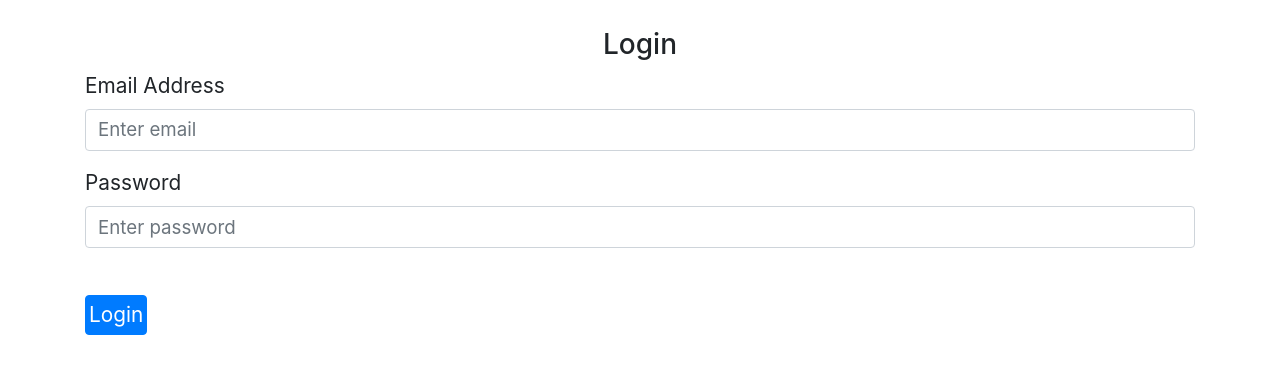
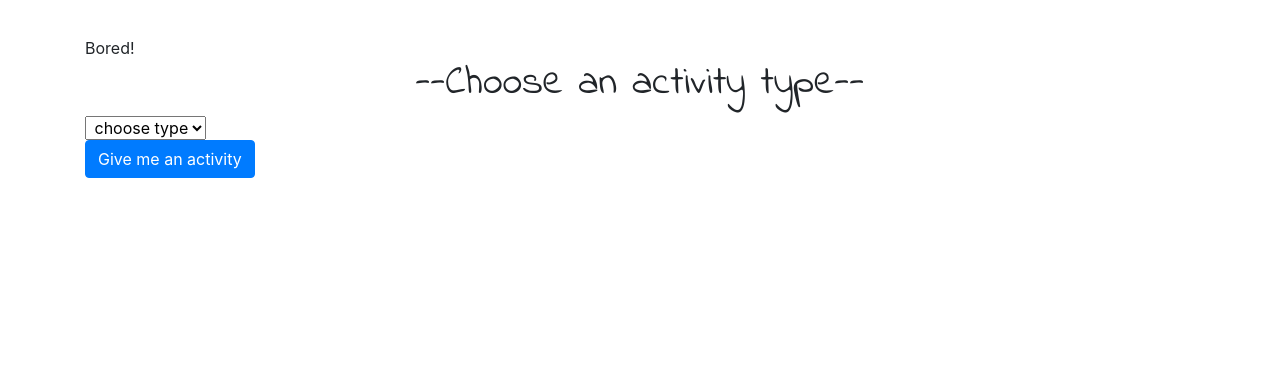
Before and after one commit to Tu-Code/Bored_API, a Flask app: page / in a window 1280 px wide. Shown: the part 56-430 px from the top of the page. Run offline with Flask 2, Linux system fonts and the light colour scheme; the visitor is signed in with stand-in values (Sample User, id 1); some libraries are stand-ins or nearby versions; some web fonts are replaced.

Commit message:
Update home.html

```diff
--- a/foodie/templates/home.html
+++ b/foodie/templates/home.html
@@ -1,31 +1,51 @@
-{% extends "base.html" %} {% block title %}Login{% endblock %}
+{% extends 'base.html' %}
 {% block content %}
-<form method="POST" style='font-size: 1.3em;'>
-     <!-- <h3 align="center">Login</h3> -->
-     <div class="form-group">
-       <label for="email">Email Address</label>
-       <input
-         type="email"
-         class="form-control"
-         id="email"
-         name="email"
-         placeholder="Enter email"
-         style='font-size: 0.9em;'
-       />
-     </div>
-     <div class="form-group">
-       <label for="password">Password</label>
-       <input
-         type="password"
-         class="form-control"
-         id="password"
-         name="password"
-         placeholder="Enter password"
-         style='font-size: 0.9em;'
-       />
-     </div>
-     <br />
-     <button type="submit"  style='padding: 3px; font-size: 1em;' class="btn btn-primary">Login</button>
-   </form>
- </div>
+    <div id = 'body'>
+        <!-- <div id = 'display_row'> -->
+
+                <form  id='form' method='POST'  url_for('home') >
+
+                    <div id='bored'><span>Bored!</span></div>
+
+                        <h1 id = 'choose' style="display: flex; justify-content: center;  font-family: 'Indie Flower', cursive;">--Choose an activity type--</h1>
+                        <div id='display_row'>
+                            <div class="select">
+                            <select name="activity" id="activity">
+                                        {% if data %}
+                                            <option class="dropdown-item border-radius-md" value="choose" selected='selected' disabled='disabled'>&nbsp {{ data[ "type" ] }} </option>
+                                        {% else %}
+                                            <option class="dropdown-item border-radius-md" value="choose" selected='selected' disabled='disabled'> &nbspchoose type </option>
+                                        {% endif %}
+                                        <option value="charity">&nbspcharity</option>
+                                        <option value="cooking">&nbspcooking</option>
+                                        <option value="relaxation">&nbsprelaxation</option>
+                                        <option value="music">&nbspmusic</option>
+                                        <option value="busywork">&nbspbusy work</option>
+                                        <option value="recreational">&nbsprecreational</option>
+                                        <option value="social">&nbspsocial</option>
+                                        <option value="diy">&nbspdiy</option>
+                            </select>
+                            </div>
+                            <button class="btn btn-primary" id='butt' type="submit">Give me an activity</button>
+                        </div>
+                </form>
+
+
+                {%if data != None%}
+                <div id='showActivity' style="font-size: 1.6em; font-family: 'Indie Flower', cursive;" >
+                    <div style='width: 420px; word-wrap: break-word;'><span>Activity: </span>{{ data [ 'activity' ] }}</div>
+                    <div><span>Activity-type: </span>{{ data [ 'type' ] }}</div>
+                    <div><span>Number of people needed: </span>{{ data['participants'] }}</div>
+                    <div><span>Price: </span>{{ data['price'] }}</div>
+                    {% if data['link']|length %}
+                        <div><span>Link: </span>{{ data['link'] }}</div>
+                    {% endif %}
+                    <div><span><a id='butt' href="/saved?aid={{ data['id'] }}" style='width: 40%; margin-left: 30%;' class="btn btn-secondary" >Save Activity</a></span></div>
+
+                </div>
+                {%endif%}
+
+        <!-- </div> -->
+
+    </div>
 {% endblock %}
```
